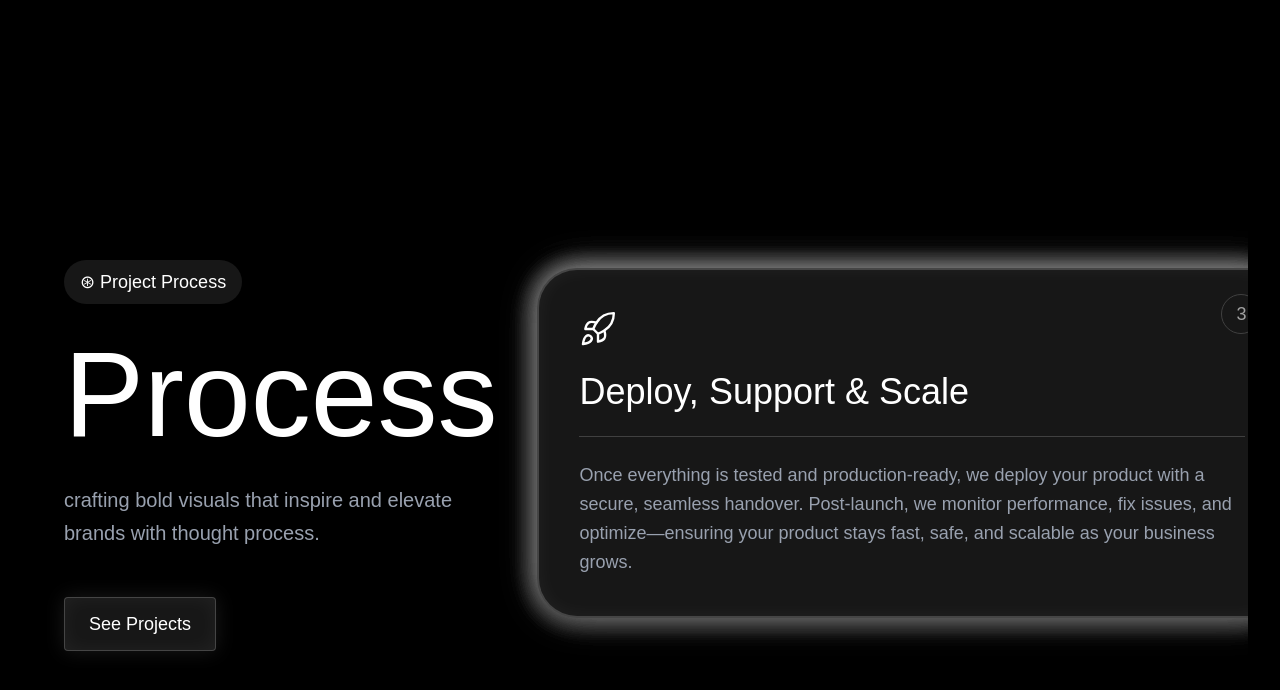
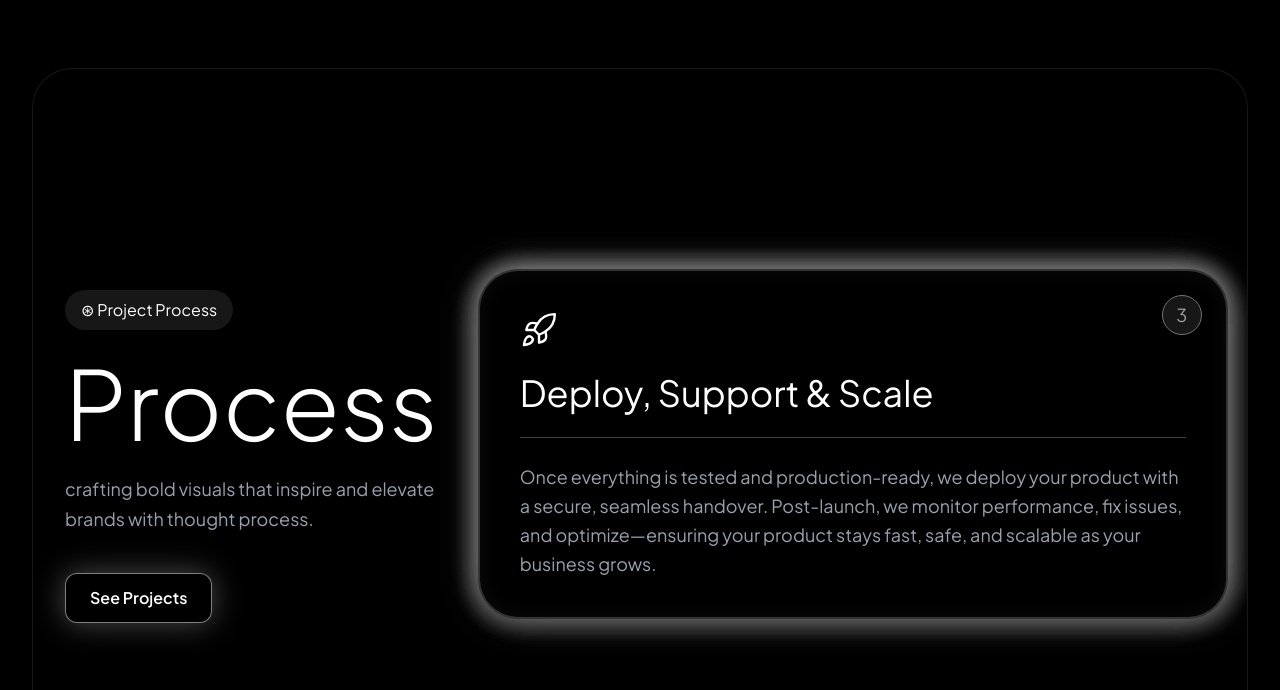
Before and after one commit to teamgrowthware/vortex-cubes, a Next.js app: page / in a window 1280 px wide. Shown: the part 3808-4498 px from the top of the page. Built offline with nearby package versions, Linux system fonts and the light colour scheme.

Commit message:
Process section

```diff
--- a/app/components/Home/Process.jsx
+++ b/app/components/Home/Process.jsx
@@ -91,35 +91,29 @@ export default function Process() {
   return (
     <div
       ref={containerRef}
-      className="bg-black min-h-[300vh] relative"
-      style={{
-        fontFamily: 'Google Sans Flex, sans-serif',
-        fontWeight: 400
-      }}
+      className="min-h-[300vh] relative
+                rounded-[30px] md:rounded-[40px] border-t border-l border-r border-zinc-900 bg-black
+                "
+
     >
       <div className="sticky top-0 h-screen flex items-center overflow-hidden">
         <div className="max-w-[1400px] mx-auto w-full px-8 flex gap-10">
           <div className="flex-1 flex flex-col justify-center">
             <div className="mb-6">
-              <span className="text-white bg-neutral-900 px-4 py-2 rounded-full text-lg inline-flex items-center shadow-[0_-8px_12px_rgba(0,0,0,0.25)]">
+              <span className="text-white bg-neutral-900 px-4 py-2 rounded-full text-base inline-flex items-center shadow-[0_-8px_12px_rgba(0,0,0,0.25)]">
                 ⊛ Project Process
               </span>
             </div>
-            <h1 className="text-white font-light mb-6" style={{ fontSize: '120px', lineHeight: '1.1' }}>
+            <h1 className="text-white font-light mb-6 text-8xl">
               Process
             </h1>
-            <p className="text-gray-400 text-xl leading-relaxed max-w-lg mb-12">
+            <p className="text-gray-400 text-lg leading-relaxed max-w-lg mb-10">
               crafting bold visuals that inspire and elevate brands with thought process.
             </p>
             <div className="mb-6">
-              <span className="text-white bg-neutral-900 px-6 py-3 rounded-sm text-lg inline-flex items-center cursor-pointer hover:bg-neutral-700 transition-colors"
-                style={{
-                  border: '1px solid rgba(255, 255, 255, 0.2)',
-                  boxShadow: '0 0 20px rgba(255, 255, 255, 0.1), inset 0 0 20px rgba(255, 255, 255, 0.05)'
-                }}
-              >
-                See Projects
-              </span>
+               <button className="px-6 py-3 text-white text-base font-semibold rounded-xl border border-white/50 bg-black/20 backdrop-blur-md shadow-[0_0_30px_rgba(255,255,255,0.3)] hover:shadow-[0_0_50px_rgba(255,255,255,0.5)] transition-all duration-300">
+            See Projects
+          </button>
             </div>
           </div>
 
@@ -152,14 +146,14 @@ export default function Process() {
                     }}
                   >
                     <div
-                      className="bg-neutral-900 rounded-[2.5rem] p-10 h-[350px] w-[750px] relative"
+                      className="bg-black rounded-[2.5rem] p-10 h-[350px] w-[750px] relative"
                       style={{
                         border: '2px solid rgba(255, 255, 255, 0.2)',
                         boxShadow:
                           '0 0 25px rgba(255, 255, 255, 0.25), 0 0 40px rgba(255, 255, 255, 0.15), inset 0 0 20px rgba(255, 255, 255, 0.05), 0 10px 30px rgba(0, 0, 0, 0.5)'
                       }}
                     >
-                      <div className='absolute top-6 right-6 w-10 h-10 rounded-full border border-neutral-700 text-neutral-400 flex items-center justify-center text-lg font-medium'>
+                      <div className='absolute top-6 right-6 w-10 h-10 rounded-full border bg-neutral-900 border-neutral-500 text-neutral-400 flex items-center justify-center text-lg font-medium'>
                         {card.step}
                       </div>
 
```
